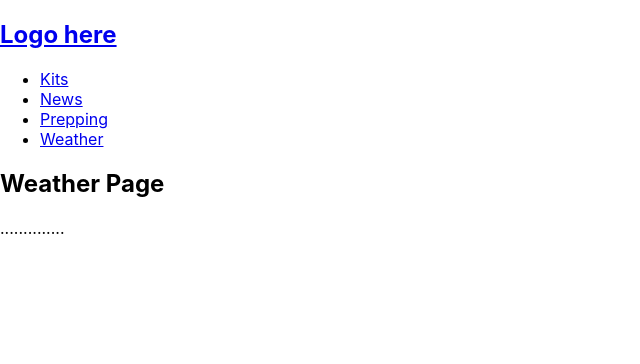
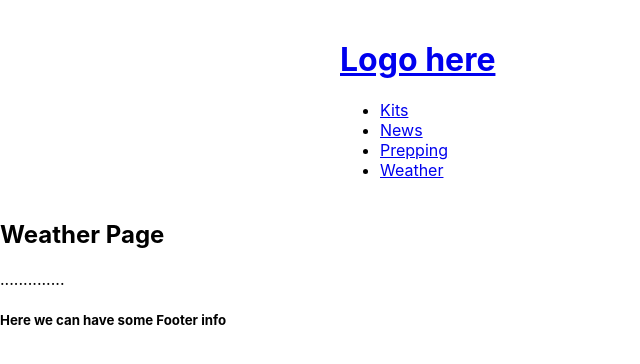
Before and after one commit to palhamel/proj-prep-frontend, a React (Create React App) app: page /weather in a window 1280 px wide. Shown: the top 364 px of the page, without its empty margins (0-640 px from the left). Built offline with nearby package versions, Linux system fonts and the light colour scheme.

Commit message:
Add Home.js and styled-components

```diff
--- a/package.json
+++ b/package.json
@@ -11,7 +11,8 @@
     "react": "^16.11.0",
     "react-dom": "^16.11.0",
     "react-router-dom": "^5.2.0",
-    "react-scripts": "^3.4.1"
+    "react-scripts": "^3.4.1",
+    "styled-components": "^5.1.1"
   },
   "scripts": {
     "start": "react-scripts start",
--- a/src/App.js
+++ b/src/App.js
@@ -1,36 +1,10 @@
 import React from 'react'
-import { BrowserRouter, Switch, Route } from 'react-router-dom'
-// import av alla delarna
-import { Nav } from './components/Nav'
-import { Start } from './pages/Start'
-import { Kits } from 'pages/Kits'
-import { News } from 'pages/News'
-import { Prepping } from 'pages/Prepping'
-import { Weather } from 'pages/Weather'
-
+import { Home } from './pages/Home'
+// Keeping it clean here
 export const App = () => {
   return (
-    <BrowserRouter>
-      <main>
-        <Nav />
-        <Switch>
-          <Route path="/" exact>
-            <Start />
-          </Route>
-          <Route path="/kits" exact>
-            <Kits />
-          </Route>
-          <Route path="/news" exact>
-            <News />
-          </Route>
-          <Route path="/prepping" exact>
-            <Prepping />
-          </Route>
-          <Route path="/weather" exact>
-            <Weather />
-          </Route>
-        </Switch>
-      </main>
-    </BrowserRouter>
-  )
+    <div>
+      <Home />
+    </div>
+  );
 };
--- /dev/null
+++ b/src/components/Footer.js
@@ -0,0 +1,9 @@
+import React from 'react';
+
+export const Footer = () => {
+  return (
+    <footer>
+      <h5>Here we can have some Footer info</h5>
+    </footer>
+  )
+}
--- a/src/components/Nav.js
+++ b/src/components/Nav.js
@@ -1,10 +1,11 @@
 import React from 'react';
+import styled from 'styled-components';
 // import { Link } from "react-router-dom";
 import { NavLink } from 'react-router-dom';
 
 export const Nav = () => {
   return (
-    <nav>
+    <AppContainer>
       <h1><NavLink to="/">Logo here</NavLink></h1>
 
       <ul>
@@ -21,6 +22,14 @@ export const Nav = () => {
           <NavLink to="/weather">Weather</NavLink>
         </li>
       </ul>
-    </nav>
+    </AppContainer>
   );
 };
+
+// styled-components:
+const AppContainer = styled.main`
+  @media (min-width: 668px) {
+  width: 600px;
+  margin: 40px auto;
+  },
+`;
--- /dev/null
+++ b/src/pages/Home.js
@@ -0,0 +1,39 @@
+import React from 'react'
+import { BrowserRouter, Switch, Route } from 'react-router-dom'
+// Navigation:
+import { Nav } from '../components/Nav'
+import { Footer } from '../components/Footer'
+// Pages:
+import { Start } from '../pages/Start'
+import { Kits } from './Kits'
+import { News } from './News'
+import { Prepping } from './Prepping'
+import { Weather } from './Weather'
+
+export const Home = () => {
+  return (
+    <BrowserRouter>
+      <main>
+        <Nav />
+        <Switch>
+          <Route path="/" exact>
+            <Start />
+          </Route>
+          <Route path="/kits" exact>
+            <Kits />
+          </Route>
+          <Route path="/news" exact>
+            <News />
+          </Route>
+          <Route path="/prepping" exact>
+            <Prepping />
+          </Route>
+          <Route path="/weather" exact>
+            <Weather />
+          </Route>
+        </Switch>
+        <Footer />
+      </main>
+    </BrowserRouter>
+  )
+};
```
Also changed, not shown: src/components/nav_style.css (added, +7 -0 lines), 1 other file (tests, documents, lock files or other folders).
